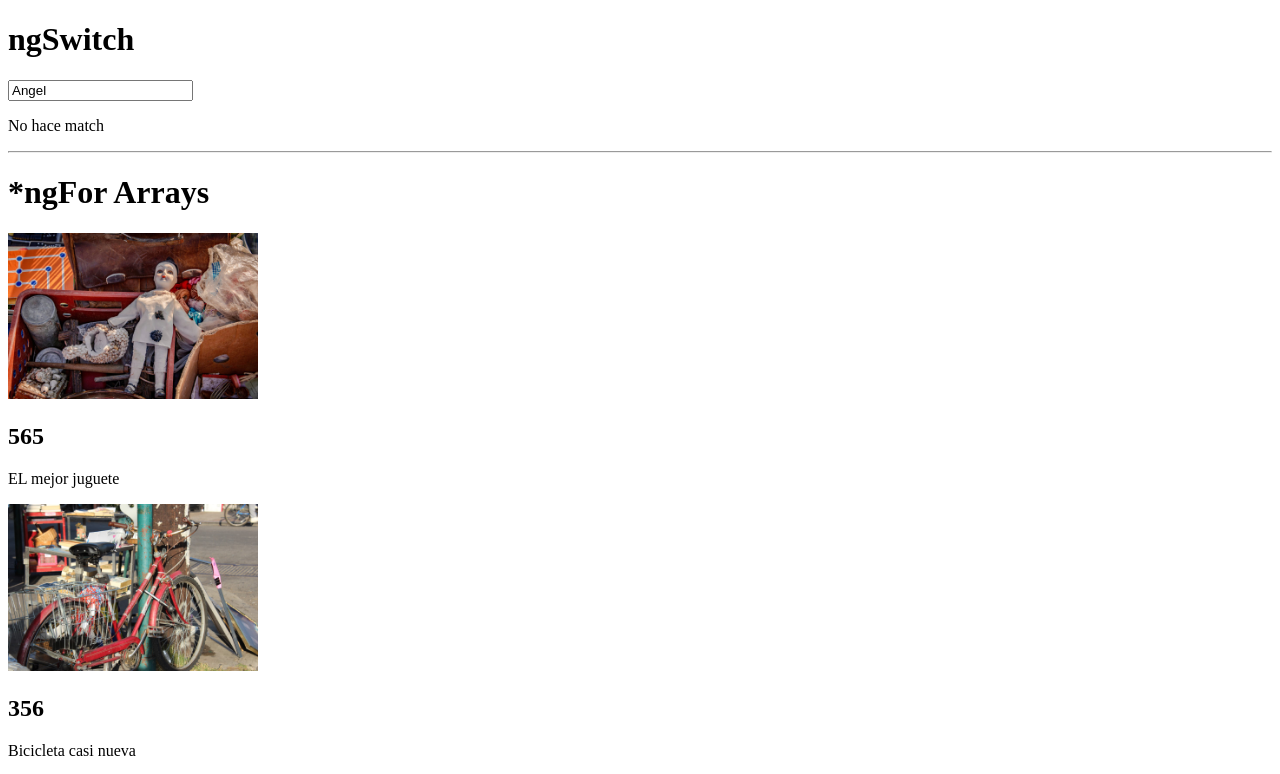
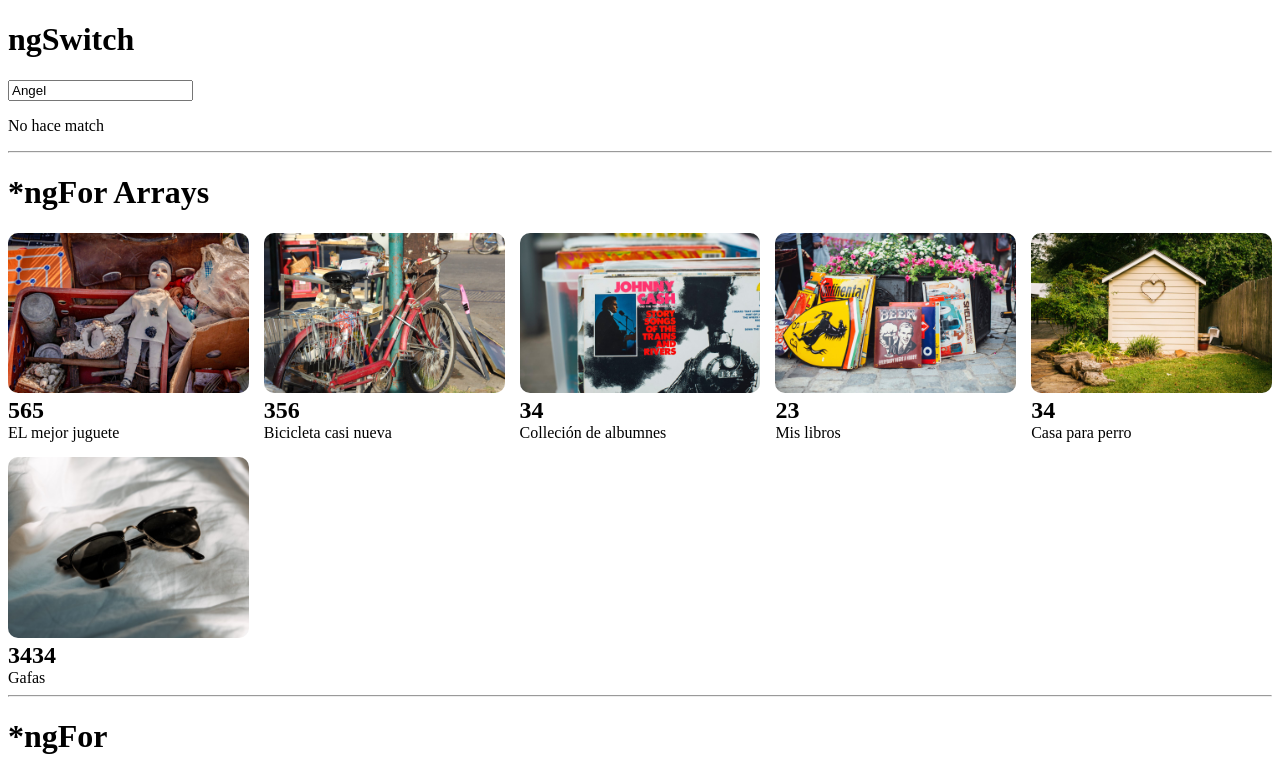
Before and after one commit to AngelSanchezT/learn-angular-by-projects, an Angular app in the folder my-store/: page / in a window 1280 px wide. Shown: the top 774 px of the page. Built offline with nearby package versions, Linux system fonts and the light colour scheme.

Commit message:
*Components Style

```diff
--- a/my-store/src/app/app.component.html
+++ b/my-store/src/app/app.component.html
@@ -25,9 +25,9 @@
 </p> -->
 <hr/>
 <h1>*ngFor Arrays</h1>
-<div>
+<div class="products--grid">
   <div *ngFor="let product of products">
-    <img width="250" [src]="product.image" alt="image">
+    <img [src]="product.image" alt="image">
     <h2>{{ product.price }}</h2>
     <p>{{ product.name }}</p>
   </div>
```
